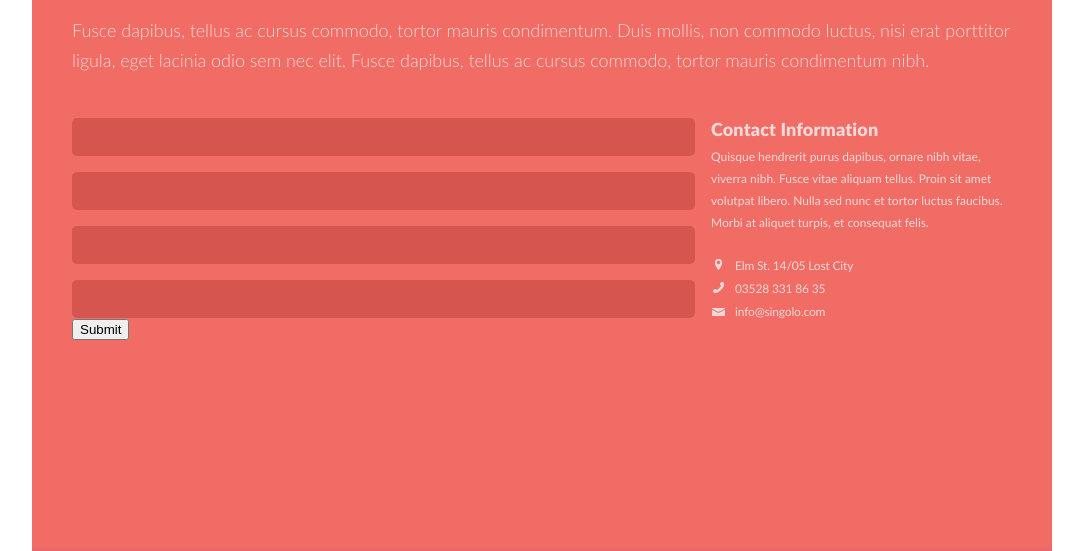
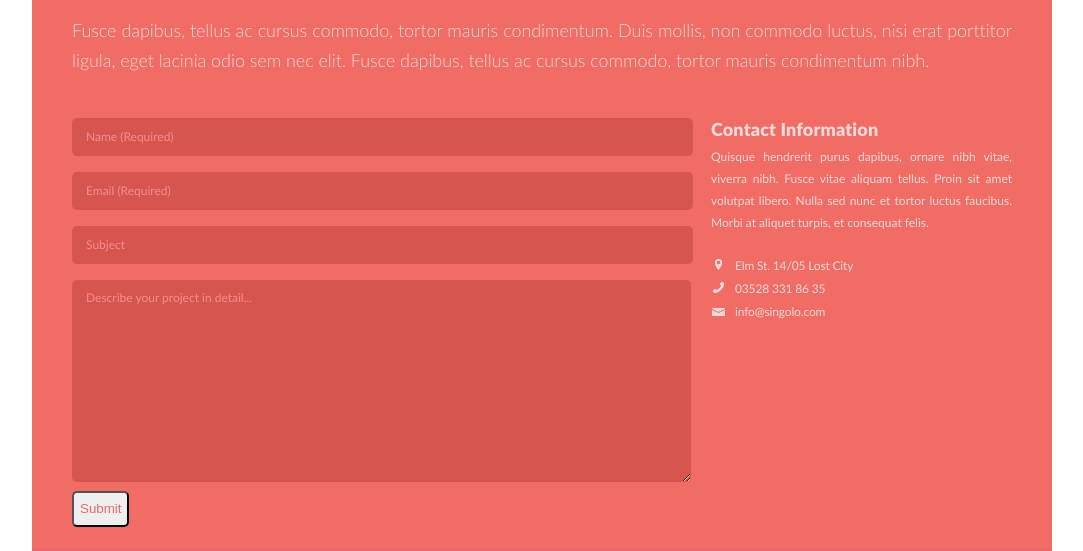
Before and after one commit to Alexandr-Mikhailov/singolo, a plain HTML site: page singolo3.html in a window 1280 px wide. Shown: the part 100-651 px from the top of the page, without its empty margins (98-1181 px from the left). Drawn offline with Linux system fonts and the light colour scheme.

Commit message:
feat: add form to singlo3

```diff
--- a/singolo3.css
+++ b/singolo3.css
@@ -52,6 +52,7 @@ body {
     max-width: 940px;
     padding-left: 40px;
     color: #f0d8d9;
+    text-align: justify;
 }
 
 .quote {
@@ -78,7 +79,7 @@ body {
 }
 
 .form-container__item {
-    max-width: 619px;
+    max-width: 605px;
     width: 100%;
     margin-top: 9px;
 }
@@ -87,10 +88,55 @@ input {
     display: block;
     margin-top: 16px;
     width: 100%;
+    padding-left: 14px;
     height: 36px;
     background-color: #d6564f;
+    color: white;
+    font-family: 'Lato-Regular';
+    font-size: 12px;
+    font-weight: 400;
     border: 0px;
     border-radius: 5px;
+}
+
+input::-webkit-input-placeholder {
+    color: #f48c8f;;
+}
+input::-moz-placeholder {
+    color:  #f48c8f;
+}
+
+textarea {
+    display: block;
+    width: 100%;
+    margin-top: 16px;
+    padding: 10px 0px 0px 14px;
+    height: 192px;
+    background-color: #d6564f;
+    color: white;
+    font-family: 'Lato-Regular';
+    font-size: 12px;
+    font-weight: 400;
+    border: 0px;
+    border-radius: 5px;
+}
+
+textarea::-webkit-input-placeholder {
+    color: #f48c8f;;
+}
+textarea::-moz-placeholder {
+    color:  #f48c8f;
+}
+
+.submit-button {
+    text-align: start;
+}
+
+.submit {
+    margin-top: 9px;
+    height: 36px;
+    border-radius: 5px;
+    color: #ea676b;
 }
 
 .contacts {
@@ -129,19 +175,31 @@ input {
     margin-block-end: 6px;
 }
 
+.contact__item a {
+    position: relative;
+    display: block;
+    text-decoration: none;
+    color: #f0d8d9;
+    font-family: 'Lato-Regular';
+    font-size: 12px;
+    letter-spacing: -0.16px;
+    margin-block-start: 8px;
+    margin-block-end: 6px;
+}
+
 p.address::before {
     content: url(assets/images/location.png);
     padding-left: 4px;
     padding-right: 13px;
 }
 
-p.phone::before {
+a.phone::before {
     content: url(assets/images/phone.png);
     padding-left: 2px;
     padding-right: 11px;
 }
 
-p.mail::before {
+a.mail::before {
     content: url(assets/images/mail.png);
     padding-left: 1px;
     padding-right: 10px;
--- a/singolo3.html
+++ b/singolo3.html
@@ -15,12 +15,14 @@
                 <p class="quote-desc">Fusce dapibus, tellus ac cursus commodo, tortor mauris condimentum. Duis mollis, non commodo luctus, nisi erat porttitor ligula, eget lacinia odio sem nec elit. Fusce dapibus, tellus ac cursus commodo, tortor mauris condimentum nibh.</p>
                 <div class="form-container">
                     <div class="form-container__item">
-                        <form action="">
-                            <input type="text">
-                            <input type="text">
-                            <input type="text">
-                            <input type="text">
-                            <button>Submit</button>
+                        <form action="#"; method="POST" target="#">
+                            <input required type="text" placeholder="Name (Required)">
+                            <input required type="email" placeholder="Email (Required)">
+                            <input type="text" placeholder="Subject">
+                            <textarea name="info" id="detail" placeholder="Describe your project in detail..."></textarea>
+                            <div class="submit-button">
+                                <button class="submit">Submit</button>
+                            </div>
                         </form>
                     </div>
                     <div class="contacts">
@@ -28,8 +30,8 @@
                         <p class="contacts-desc">Quisque hendrerit purus dapibus, ornare nibh vitae, viverra nibh. Fusce vitae aliquam tellus. Proin sit amet volutpat libero. Nulla sed nunc et tortor luctus faucibus. Morbi at aliquet turpis, et consequat felis.</p>
                         <div class="contact__item">
                             <p class="address">Elm St. 14/05 Lost City</p>
-                            <p class="phone">03528 331 86 35</p>
-                            <p class="mail">info@singolo.com</p>
+                            <a class="phone" href="tel:035283318635">03528 331 86 35</a>
+                            <a class="mail" href="mailto:info@singolo.com">info@singolo.com</a>
                         </div>
                     </div>
                 </div>
```
